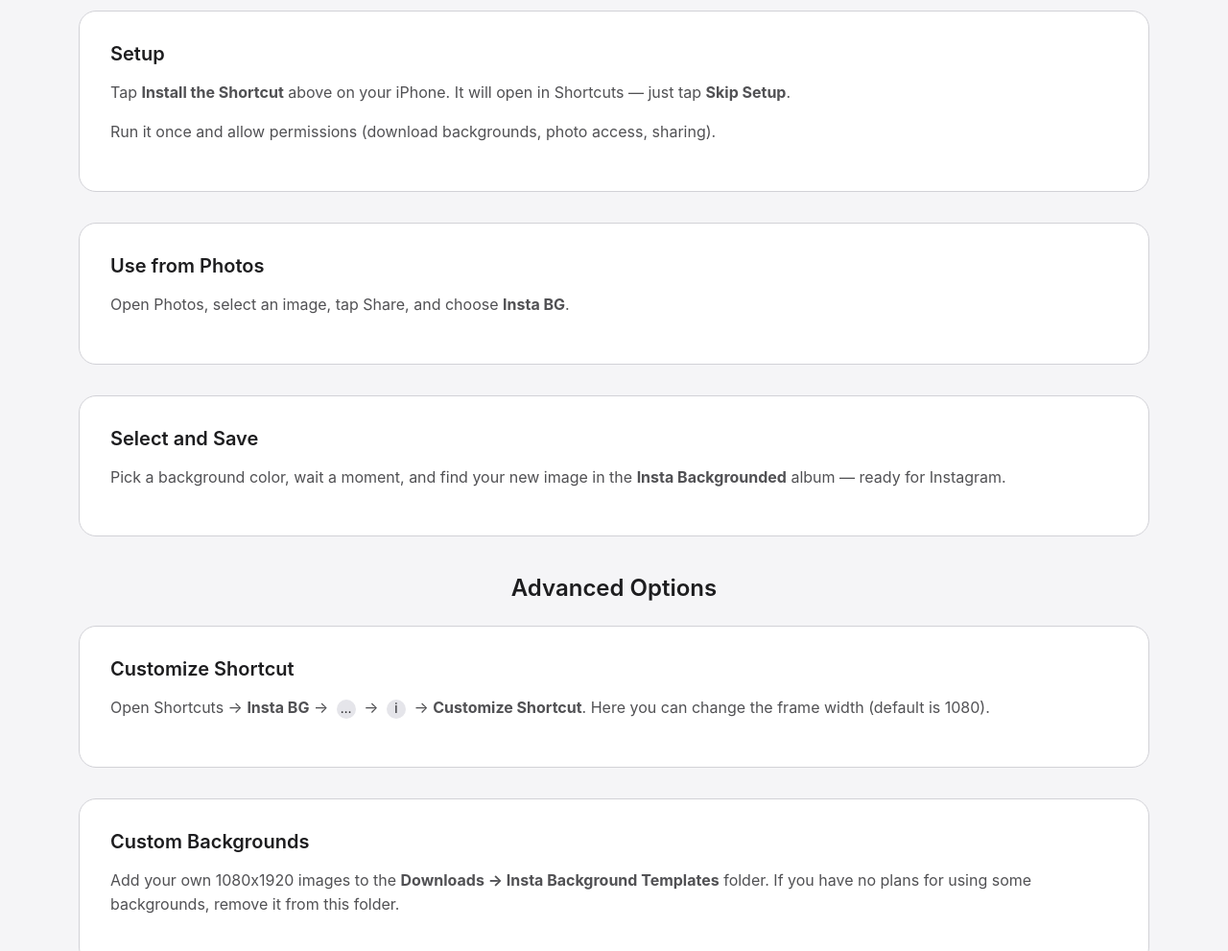
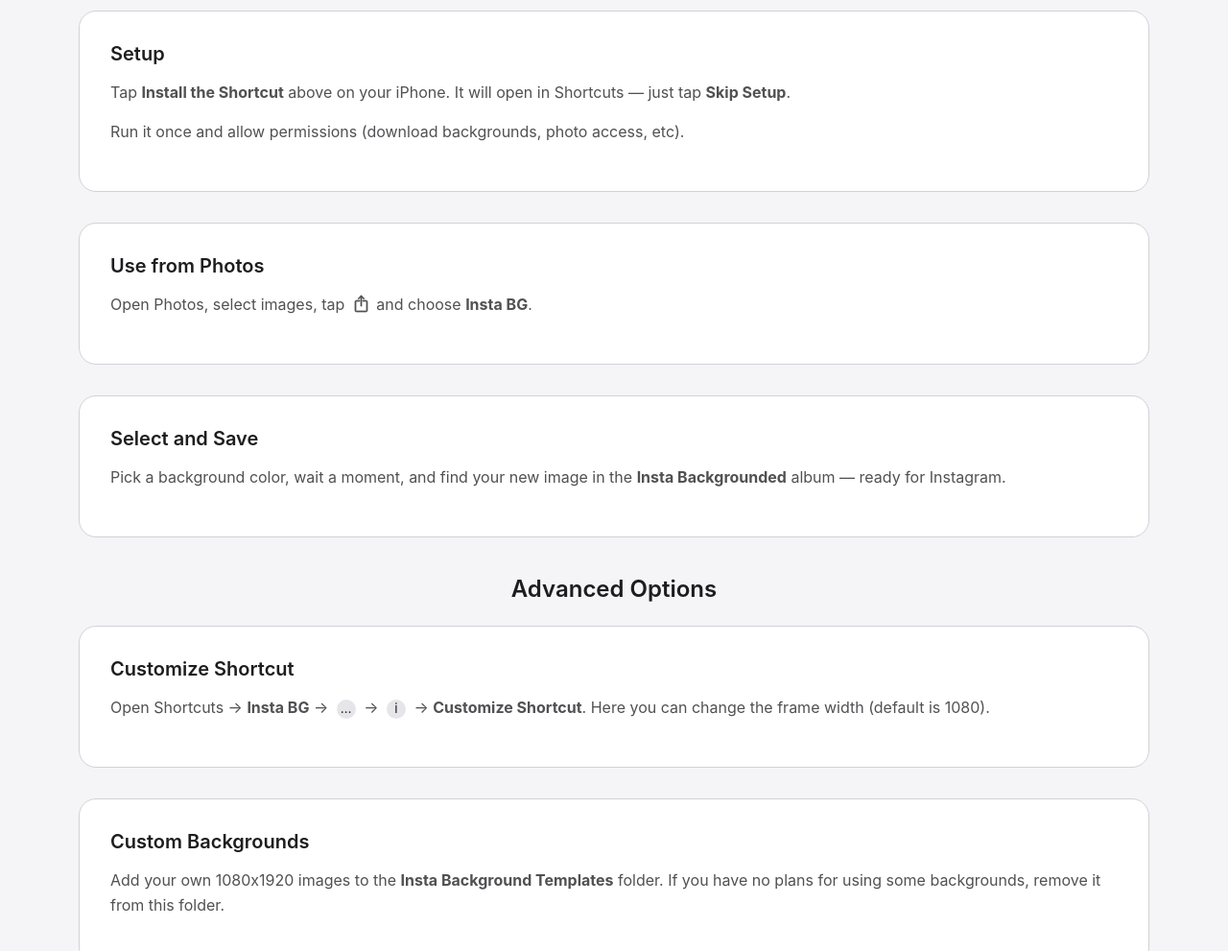
Before and after one commit to stepkareserva/instabg, a plain HTML site: page index.html in a window 1280 px wide. Shown: the part 720-1711 px from the top of the page at 96% size. Drawn offline with nearby package versions, Linux system fonts and the light colour scheme.

Commit message:
update script

```diff
--- a/index.html
+++ b/index.html
@@ -1,5 +1,10 @@
 <!DOCTYPE html>
 <html lang="en">
+<svg style="display:none">
+  <symbol id="icon-share" viewBox="0 0 48 48" fill="currentColor">
+    <path d="M30.3 13.7L25 8.4l-5.3 5.3-1.4-1.4L25 5.6l6.7 6.7z"/><path d="M24 7h2v21h-2z"/><path d="M35 40H15c-1.7 0-3-1.3-3-3V19c0-1.7 1.3-3 3-3h7v2h-7c-.6 0-1 .4-1 1v18c0 .6.4 1 1 1h20c.6 0 1-.4 1-1V19c0-.6-.4-1-1-1h-7v-2h7c1.7 0 3 1.3 3 3v18c0 1.7-1.3 3-3 3z"/>
+  </symbol>
+</svg>
 <head>
   <meta charset="UTF-8">
   <meta name="viewport" content="width=device-width, initial-scale=1.0">
@@ -75,6 +80,14 @@
       font-size: 0.85rem;
       margin: 0 4px;
     }
+    .icon-inline {
+      width: 1.5em;
+      height: 1.5em;
+      vertical-align: -0.35em;
+      stroke-width: 1.5;
+      stroke: currentColor;
+      fill: currentColor;
+    }
   </style>
 </head>
 <body>
@@ -101,7 +114,7 @@
       <p>
         I made a shortcut that does all the work for you. Add solid backgrounds to your photos in just a few taps.
       </p>
-      <a href="https://www.icloud.com/shortcuts/98b863f3352446a9afbe227146f25000"
+      <a href="https://www.icloud.com/shortcuts/bdaf58838ef140ffa7ff28014e6d553a"
          class="btn btn-apple mt-3">
         Install the Shortcut
       </a>
@@ -112,11 +125,13 @@
     <div class="step-card">
       <h5>Setup</h5>
       <p>Tap <strong>Install the Shortcut</strong> above on your iPhone. It will open in Shortcuts — just tap <strong>Skip Setup</strong>.</p>
-      <p>Run it once and allow permissions (download backgrounds, photo access, sharing).</p>
+      <p>Run it once and allow permissions (download backgrounds, photo access, etc).</p>
     </div>
     <div class="step-card">
       <h5>Use from Photos</h5>
-      <p>Open Photos, select an image, tap Share, and choose <strong>Insta BG</strong>.</p>
+      <p>Open Photos, select images, tap
+        <svg class="icon-inline"><use href="#icon-share"/></svg>
+        and choose <strong>Insta BG</strong>.</p>
     </div>
     <div class="step-card">
       <h5>Select and Save</h5>
@@ -135,7 +150,7 @@
     <div class="step-card">
       <h5>Custom Backgrounds</h5>
       <p>
-        Add your own 1080x1920 images to the <strong>Downloads → Insta Background Templates</strong>  folder. If you have no plans for using some backgrounds, remove it from this folder.
+        Add your own 1080x1920 images to the <strong>Insta Background Templates</strong> folder. If you have no plans for using some backgrounds, remove it from this folder.
       </p>
     </div>
   </div>
```
